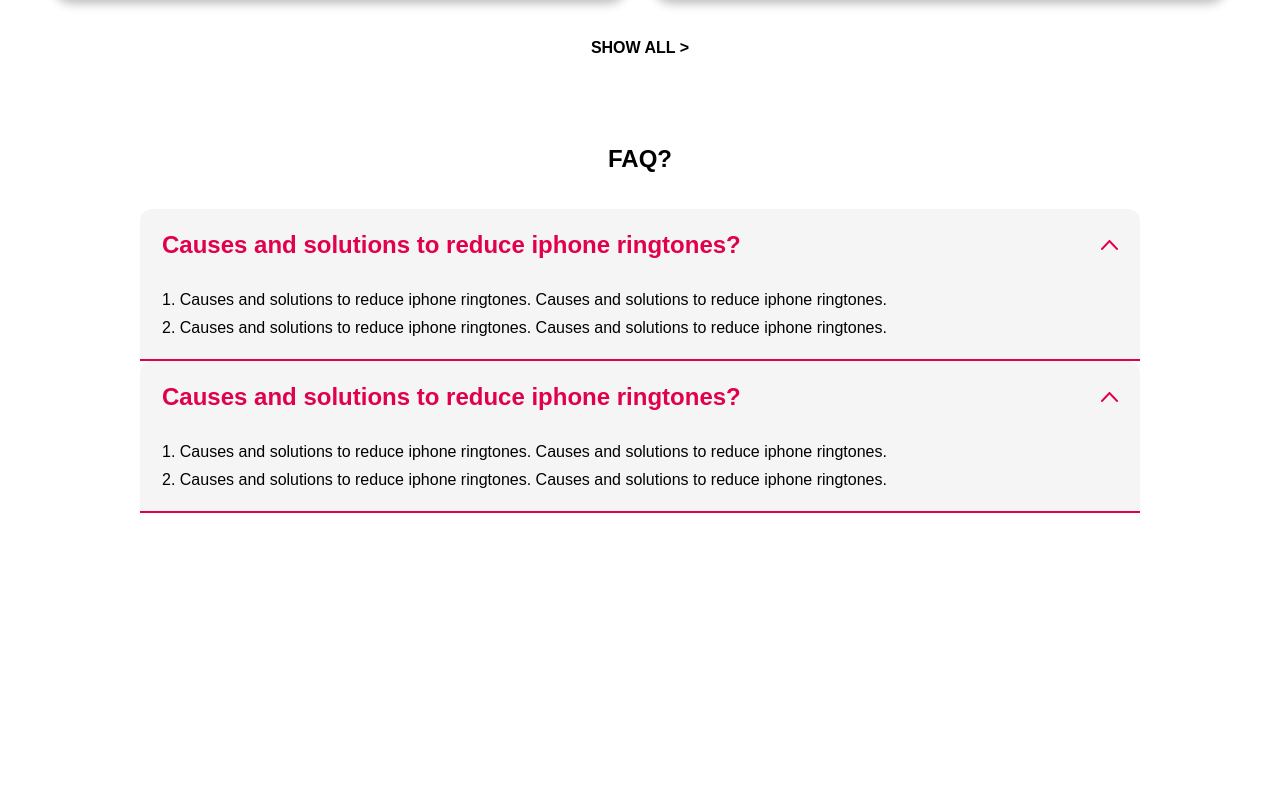
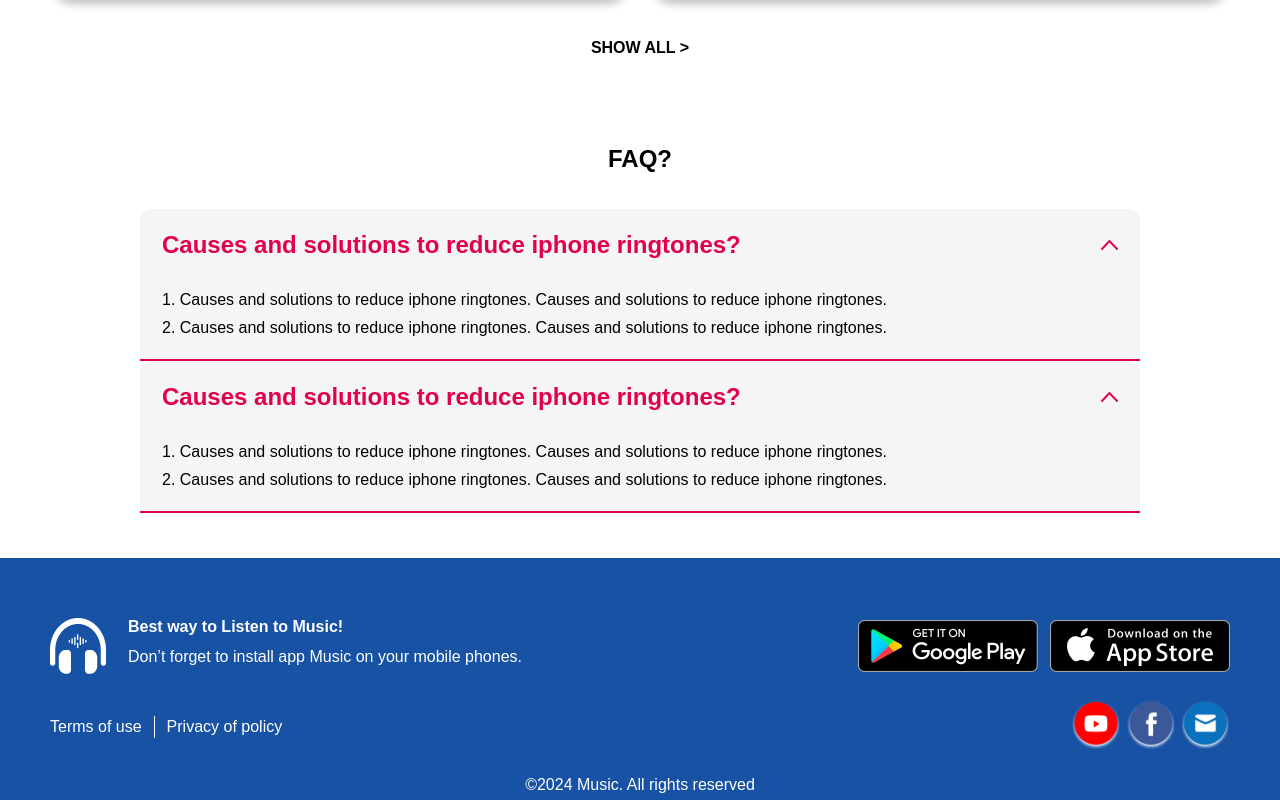
Before and after one commit to bbug02081702/project-music-ringtones, a plain HTML site: page index.html in a window 1280 px wide. Shown: the part 4766-5566 px from the top of the page. Before the commit the page ends 5279 px from the top, so only its background shows below. Drawn offline with Linux system fonts and the light colour scheme.

Commit message:
update-12-2-24-footer

```diff
--- a/assets/css/style.css
+++ b/assets/css/style.css
@@ -495,3 +495,95 @@ header .header-right .header-nav{
 .ringtones-faq-ans-details{
     margin-top: 10px;
 }
+
+
+.ringtones-footer{
+    margin-top: 45px;
+    width: 100%;
+    height: 242px;
+    background-color: var(--bg-primary);
+}
+.ringtones-footer-content{
+    padding-top: 60px;
+}
+.ringtones-footer .ringtones-footer-content-top{
+    display: flex;
+    align-items: center;
+    justify-content: space-between;
+}
+.ringtones-footer-content-top-left{
+    display: flex;
+    justify-content: center;
+    gap: 22px;
+}
+.footer-logo{
+    width: 100%;
+    height: auto;
+    max-width: 56px;
+}
+.footer-title{
+    color: var(--highlight-text-color);
+    font-weight: 700;
+}
+.footer-txt{
+    margin-top: 12px;
+    font-weight: 400;
+}
+.ringtones-footer-content-top-right{
+    display: flex;
+    align-items: center;
+    gap: 12px;
+}
+.ringtones-footer-content-top-right .footer-icon-google-play{
+    width: 100%;
+    height: auto;
+    max-width: 180px;
+}
+.ringtones-footer-content-top-right .footer-icon-appstore{
+    width: 100%;
+    height: auto;
+    max-width: 180px;
+}
+.footer-content-center{
+    margin-top: 26px;
+    display: flex;
+    align-items: center;
+    justify-content: space-between;
+}
+.footer-content-center-left{
+    display: flex;
+    align-items: center;
+    justify-content: center;
+}
+.footer-content-center-left .footer-nav{
+    display: flex;
+    align-items: center;
+    justify-content: center;
+    gap: 12px;
+}
+.footer-content-center-left .footer-nav{
+    color: var(--highlight-text-color);
+}
+.footer-line{
+    width: 1px;
+    height: 22px;
+    background-color: var(--highlight-text-color);
+    border-radius: 25px;
+}
+.footer-content-center-right{
+    display: flex;
+    align-items: center;
+    justify-content: center;
+}
+.footer-social-list .social-items{
+    width: 50px;
+    height: 50px;
+}
+.footer-content-bottom{
+    margin: 22px 0px 22px 0px;
+    display: flex;
+    align-items: center;
+    justify-content: center;
+    color: var(--highlight-text-color);
+    font-weight: 500;
+}
--- a/index.html
+++ b/index.html
@@ -1897,5 +1897,43 @@
             </div>
         </div>
     </section>
+    <footer class="ringtones-footer">
+           <div class="ringtones-footer-content container">
+                <div class="ringtones-footer-content-top">
+                    <div class="ringtones-footer-content-top-left">
+                        <img src="./assets/images/logo-music-tone.png" alt="" class="footer-logo">
+                        <div class="footer-title">
+                            Best way to Listen to Music!
+                            <p class="footer-txt">
+                                Don’t forget to install app Music on your mobile phones.
+                            </p>
+                        </div>
+                    </div>
+                    <div class="ringtones-footer-content-top-right">
+                        <img src="./assets/images/googleplay.png" alt="" class="footer-icon-google-play">
+                        <img src="./assets/images/appstore.png" alt="" class="footer-icon-appstore">
+                    </div>
+                </div>
+                <div class="footer-content-center">
+                    <div class="footer-content-center-left">
+                        <ul class="footer-nav">
+                            <li><a href="#"></a>Terms of use</li>
+                            <div class="footer-line"></div>
+                            <li><a href="#"></a>Privacy of policy</li>
+                        </ul>
+                    </div>
+                    <div class="footer-content-center-right">
+                        <div class="footer-social-list">
+                            <img src="./assets/images/icon-ytb.png" alt="" class="social-items">
+                            <img src="./assets/images/icon-fb.png" alt="" class="social-items">
+                            <img src="./assets/images/icon-gmail.png" alt="" class="social-items">
+                        </div>
+                    </div>
+                </div>
+                <div class="footer-content-bottom">
+                    ©2024 Music. All rights reserved
+                </div>
+           </div>
+    </footer>
 </body>
 </html>
```
Also changed, not shown: assets/images/appstore.png (added), assets/images/googleplay.png (added), assets/images/icon-fb.png (added), assets/images/icon-gmail.png (added), assets/images/icon-ytb.png (added).
